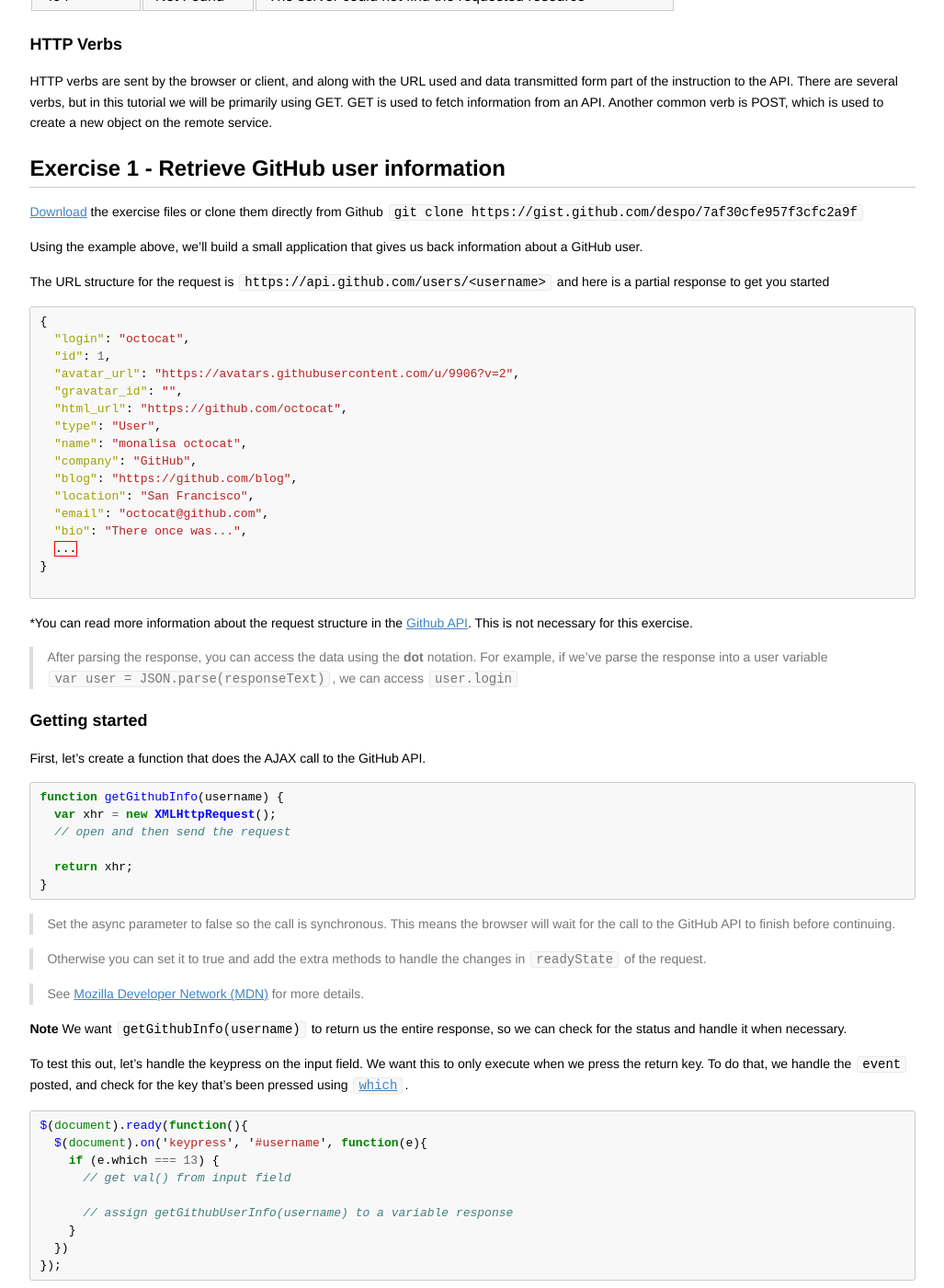
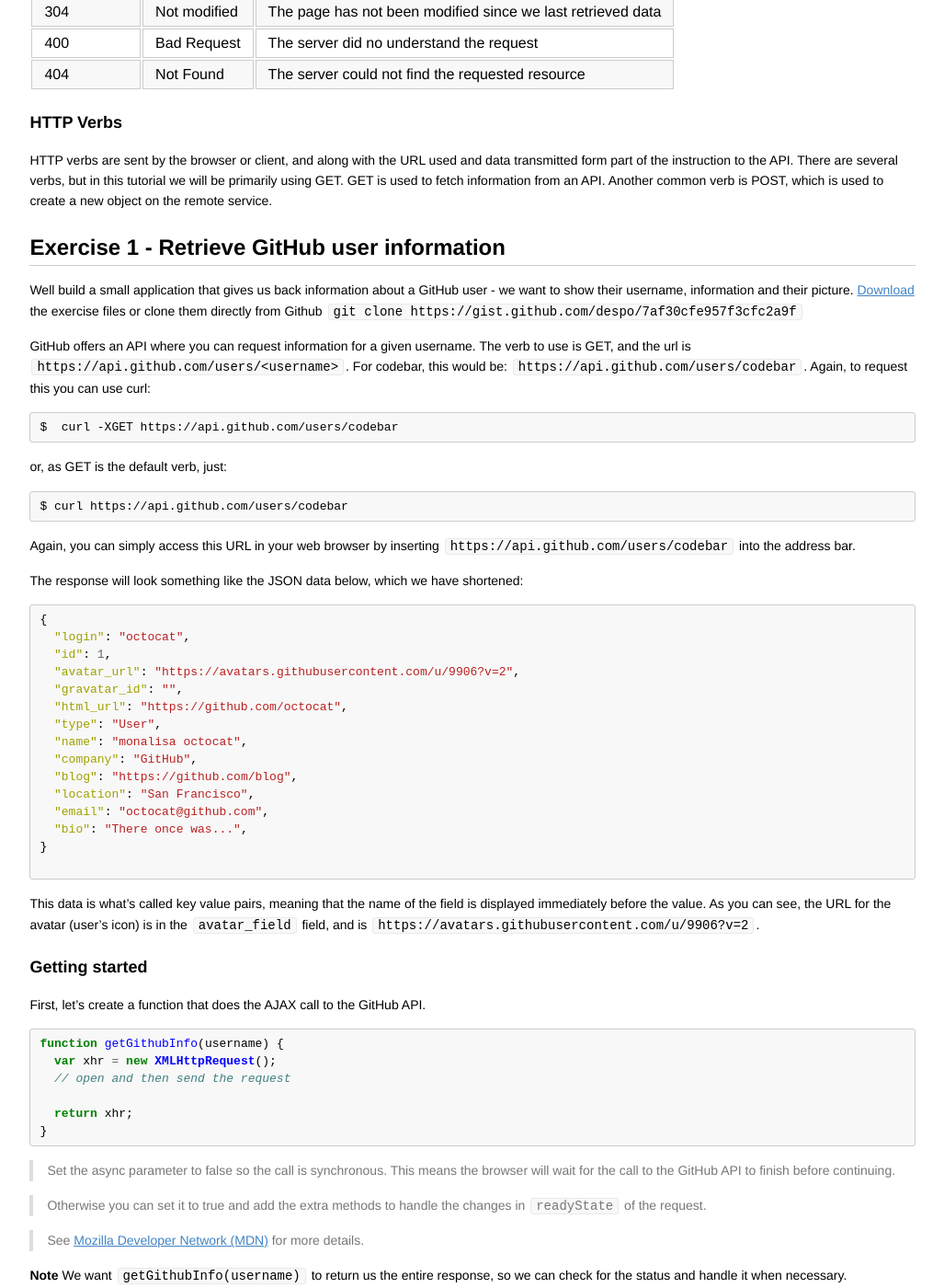
Before and after one commit to codebar/tutorials, a Jekyll site: the page built from js/lesson4/tutorial.md, in a window 1280 px wide and 1400 px high, scrolled down 1286 px. Shown: the whole window at 92% size, without its empty margins (126-1153 px from the left). Built offline with Jekyll 4.4.1, drawn with Linux system fonts in a browser that asks for light colours; Markdown is read by kramdown in place of the engine named in the settings; some of the changed text lies outside the part shown.

Commit message:
Simplify introduction to github exercise and users API

````diff
--- a/js/lesson4/tutorial.md
+++ b/js/lesson4/tutorial.md
@@ -11,7 +11,11 @@ In this tutorial we will be looking at HTTP and API requests. We will first run
 
 Every time the browser fetches data from a server (which could be a page, an image, a script etc) it does it using HTTP. HTTP is the **H**&#x200b;yper<strong>T</strong>ext **T**&#x200b;ransport **P**&#x200b;rotocol. The server then sends back a **response**. An API is an easy way of fetching information from a remote service, in a way that's easy for a computer to understand.
 
-GitHub offers a [simple API](https://status.github.com/api) for viewing its current server uptime. Try this [example request](https://rested.io/#/requests/87bc5477-a4ee-4bab-a9fb-0f37d91ff9c6) to view the current GitHub status.
+GitHub offers a [simple API](https://status.github.com/api) for viewing its current server uptime.
+
+You can access an API in your web browser. Just pop the following into the address bar:
+
+    `https://status.github.com/api.json`
 
 If you are on a mac or a linux/unix machine, you can access the API using curl:
 
@@ -38,11 +42,19 @@ HTTP verbs are sent by the browser or client, and along with the URL used and da
 
 ##Exercise 1 - Retrieve GitHub user information
 
-[Download](https://gist.github.com/despo/7af30cfe957f3cfc2a9f/download) the exercise files or clone them directly from Github `git clone https://gist.github.com/despo/7af30cfe957f3cfc2a9f`
+Well build a small application that gives us back information about a GitHub user - we want to show their username, information and their picture. [Download](https://gist.github.com/despo/7af30cfe957f3cfc2a9f/download) the exercise files or clone them directly from Github `git clone https://gist.github.com/despo/7af30cfe957f3cfc2a9f`
 
-Using the example above, we'll build a small application that gives us back information about a GitHub user.
+GitHub offers an API where you can request information for a given username. The verb to use is GET, and the url is `https://api.github.com/users/<username>`. For codebar, this would be: `https://api.github.com/users/codebar`. Again, to request this you can use curl:
 
-The URL structure for the request is `https://api.github.com/users/<username>` and here is a partial response to get you started
+    $  curl -XGET https://api.github.com/users/codebar
+
+or, as GET is the default verb, just:
+
+    $ curl https://api.github.com/users/codebar
+
+Again, you can simply access this URL in your web browser by inserting `https://api.github.com/users/codebar` into the address bar.
+
+The response will look something like the JSON data below, which we have shortened:
 
 ```json
 {
@@ -58,14 +70,11 @@ The URL structure for the request is `https://api.github.com/users/<username>` a
   "location": "San Francisco",
   "email": "octocat@github.com",
   "bio": "There once was...",
-  ...
 }
 
 ```
 
-\*You can read more information about the request structure in the [Github API](http://developer.github.com/v3/users/#response). This is not necessary for this exercise.
-
-> After parsing the response, you can access the data using the **dot** notation. For example, if we've parse the response into a user variable `var user = JSON.parse(responseText)`, we can access `user.login`
+This data is what's called key value pairs, meaning that the name of the field is displayed immediately before the value. As you can see, the URL for the avatar (user's icon) is in the `avatar_field` field, and is `https://avatars.githubusercontent.com/u/9906?v=2`.
 
 ###Getting started
 
````
